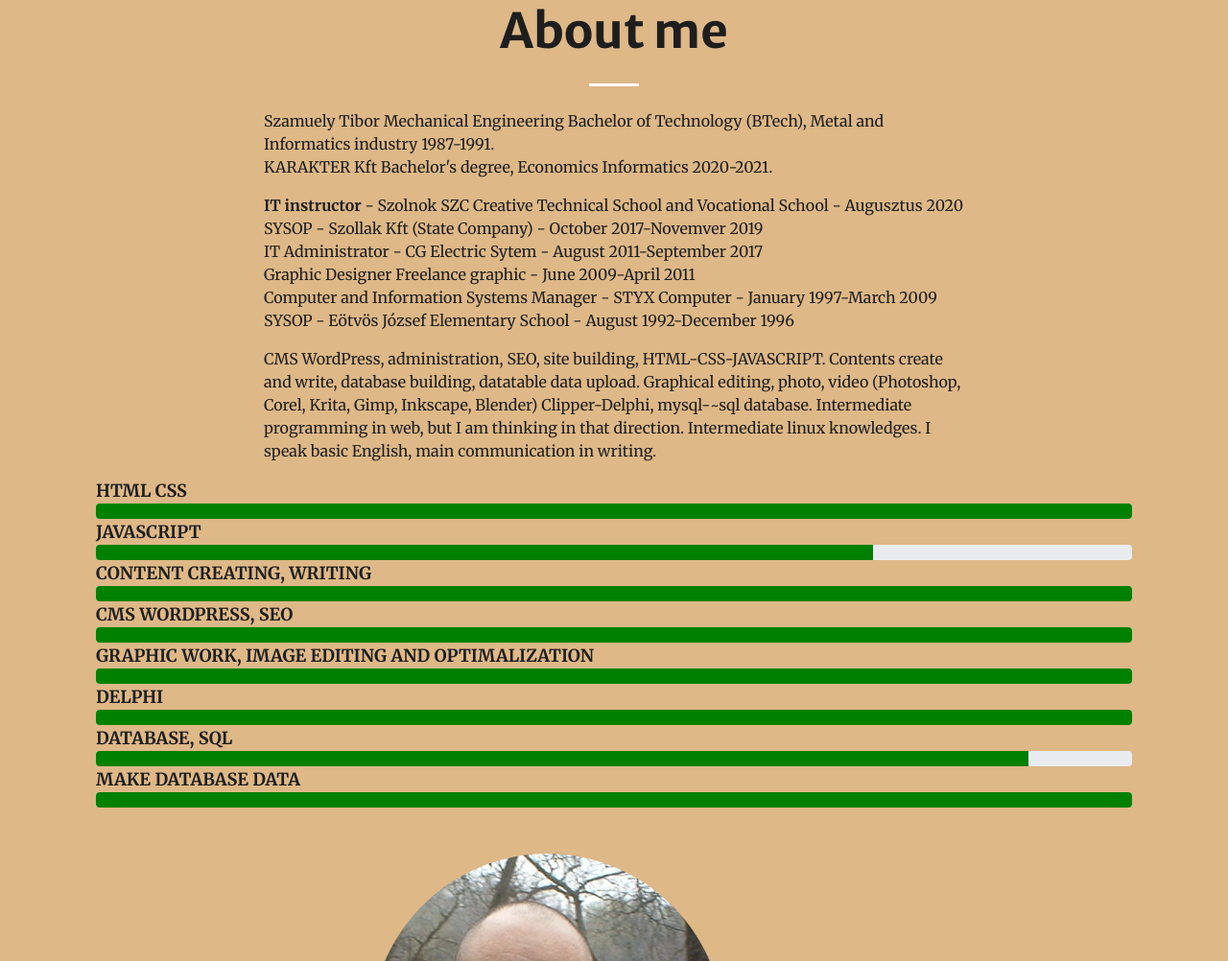
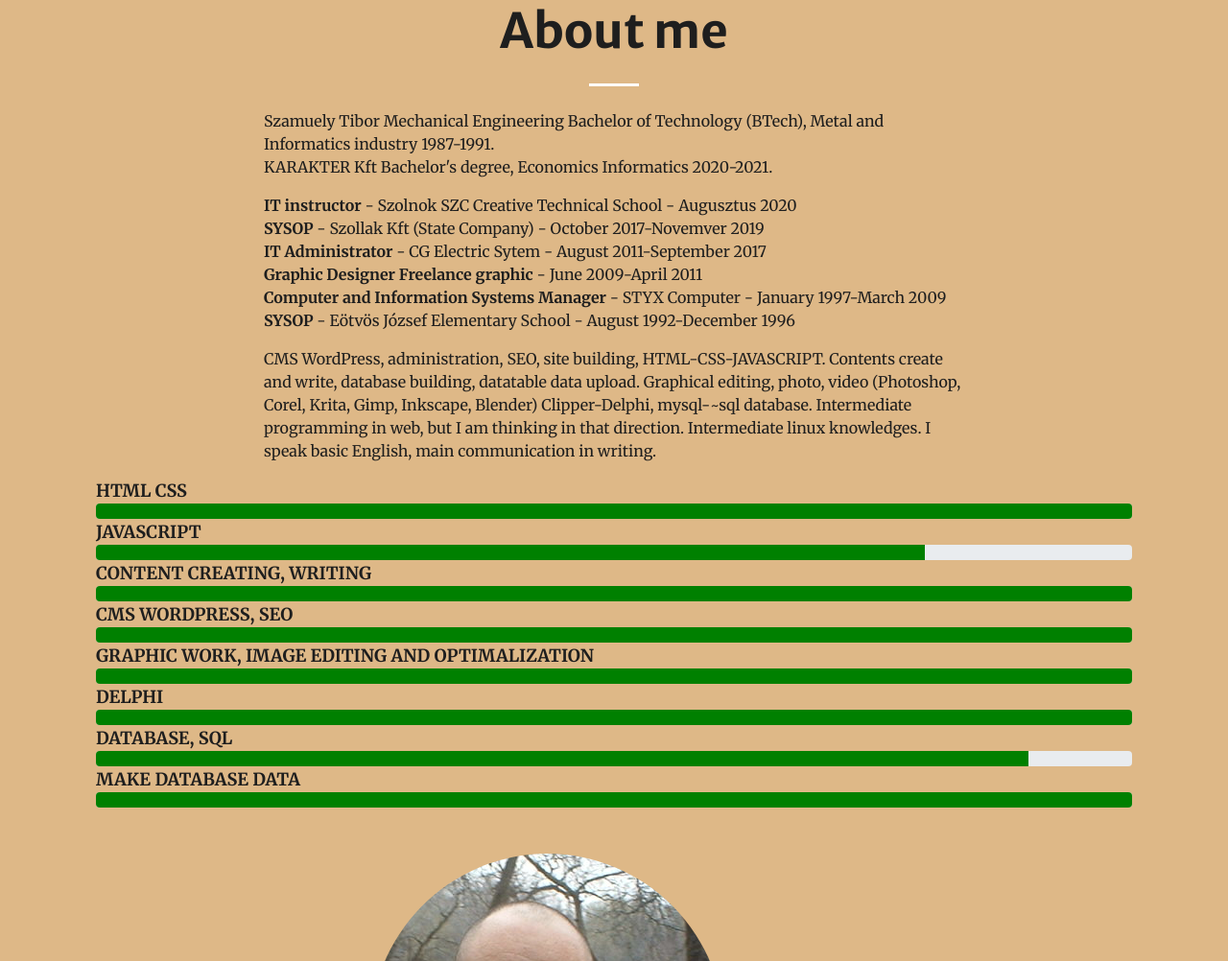
Before and after one commit to horvathlaszlo072/horvathlaszlo072.github.io, a plain HTML site: page index.html in a window 1280 px wide. Shown: the part 925-1927 px from the top of the page at 96% size. Drawn offline with nearby package versions, Linux system fonts and the light colour scheme.

Commit message:
Update index.html

```diff
--- a/index.html
+++ b/index.html
@@ -62,12 +62,13 @@
                             1987-1991. <br>KARAKTER Kft
                             Bachelor's degree, Economics Informatics
                             2020-2021.</p>
-                        <p style="text-align: left;"> <strong>IT instructor</strong> - Szolnok SZC Creative Technical School and Vocational School - Augusztus 2020<br>
-                            SYSOP - Szollak Kft (State Company) - October 2017-Novemver 2019<br>
-                            IT Administrator - CG Electric Sytem - August 2011-September 2017<br>
-                            Graphic Designer Freelance graphic - June 2009-April 2011<br>
-                            Computer and Information Systems Manager - STYX Computer - January 1997-March 2009<br>
-                            SYSOP - Eötvös József Elementary School - August 1992-December 1996</p>
+                        <p style="text-align: left;">
+                            <strong>IT instructor</strong> - Szolnok SZC Creative Technical School - Augusztus 2020<br>
+                            <strong>SYSOP</strong> - Szollak Kft (State Company) - October 2017-Novemver 2019<br>
+                            <strong>IT Administrator</strong> - CG Electric Sytem - August 2011-September 2017<br>
+                            <strong>Graphic Designer Freelance graphic</strong> - June 2009-April 2011<br>
+                            <strong>Computer and Information Systems Manager</strong> - STYX Computer - January 1997-March 2009<br>
+                            <strong>SYSOP</strong> - Eötvös József Elementary School - August 1992-December 1996</p>
                         <p style="text-align: left;">
                             CMS WordPress, administration, SEO, site building, HTML-CSS-JAVASCRIPT.
                             Contents create and write, database building, datatable data upload.
@@ -89,7 +90,7 @@
                     <div class="skill-item">
                         <div class="progress-title" style="font-size: large; font-weight: bold;" >JAVASCRIPT</div>
                         <div class="progress">
-                            <div role="progressbar" style="width: 75%" aria-valuenow="70" aria-valuemin="0" aria-valuemax="100" class="progress-bar progress-bar-skill5"></div>
+                            <div role="progressbar" style="width: 80%" aria-valuenow="70" aria-valuemin="0" aria-valuemax="100" class="progress-bar progress-bar-skill5"></div>
                         </div>
                     </div>
                     <div class="skill-item">
```
